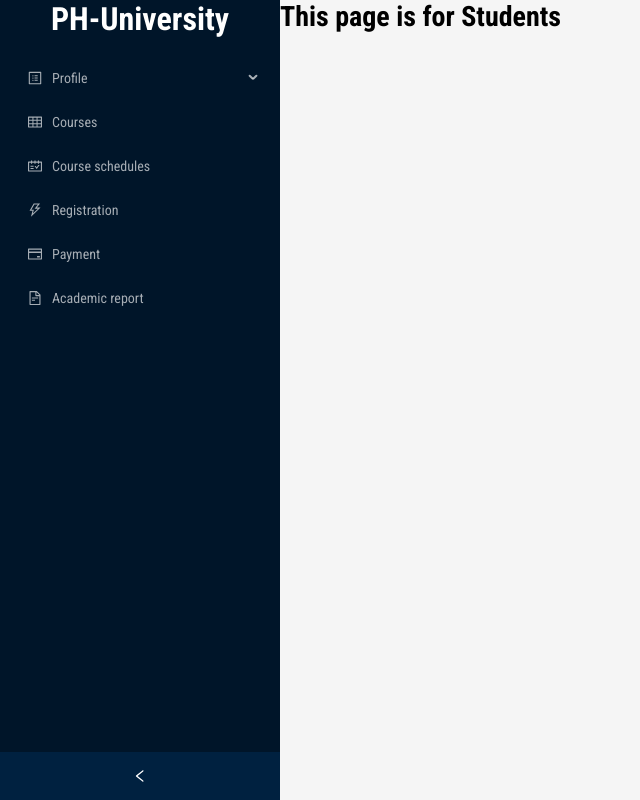
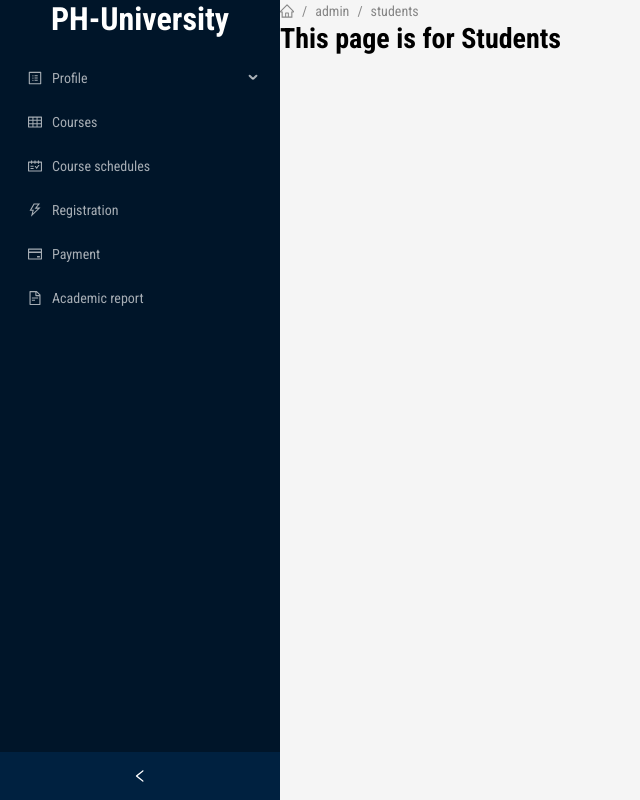
Before and after one commit to Mazdul1000/university-management, a Next.js app: page /student in a window 1280 px wide. Shown: the whole page, without its empty margins (0-640 px from the left). Built offline with nearby package versions, Linux system fonts and the light colour scheme.

Commit message:
[DONE]MH-45: Create resuable BreadCrumbs

```diff
--- a/src/components/ui/Contents.tsx
+++ b/src/components/ui/Contents.tsx
@@ -2,14 +2,27 @@
 
 import React from 'react';
 import {  Layout } from 'antd';
+import UMBreadCrumbs from './UMBreadCrumbs';
 const { Content } = Layout;
 
 const Contents = ({children}:{children:React.ReactNode}) => {
+
+    const base = "admin"
     return (
         <Content style={{
             minHeight: "100vh",
             color:"black"
         }}>
+            <UMBreadCrumbs items={[
+                {
+                    label: `${base}`,
+                    link: `/${base}`
+                },
+                {
+                    label: "students",
+                    link: `/${base}/student`
+                }
+            ]}/>
             {children}
         </Content>
     );
--- a/src/components/ui/UMBreadCrumbs.tsx
+++ b/src/components/ui/UMBreadCrumbs.tsx
@@ -0,0 +1,41 @@
+import { Breadcrumb } from 'antd';
+import Link from 'next/link';
+import React from 'react';
+import {
+    HomeOutlined
+  } from "@ant-design/icons";
+
+const UMBreadCrumbs = ({items} : {
+    items: {
+        label: string
+        link: string
+    }[]
+}) => {
+
+    const breadCrumbItems = [
+        {
+            title: (
+                <Link href={'/'}>
+                <HomeOutlined />
+                </Link>
+            )
+        },
+        ...items.map( item => {
+            return {
+                title: item.link? (<Link href={item.link}>{item.label}</Link>) : (
+                    <span>
+                        {item.label}
+                    </span>
+                )
+            }
+        })
+    ]
+
+    return (
+       <Breadcrumb items={breadCrumbItems}>
+
+       </Breadcrumb>
+    );
+};
+
+export default UMBreadCrumbs;
```
